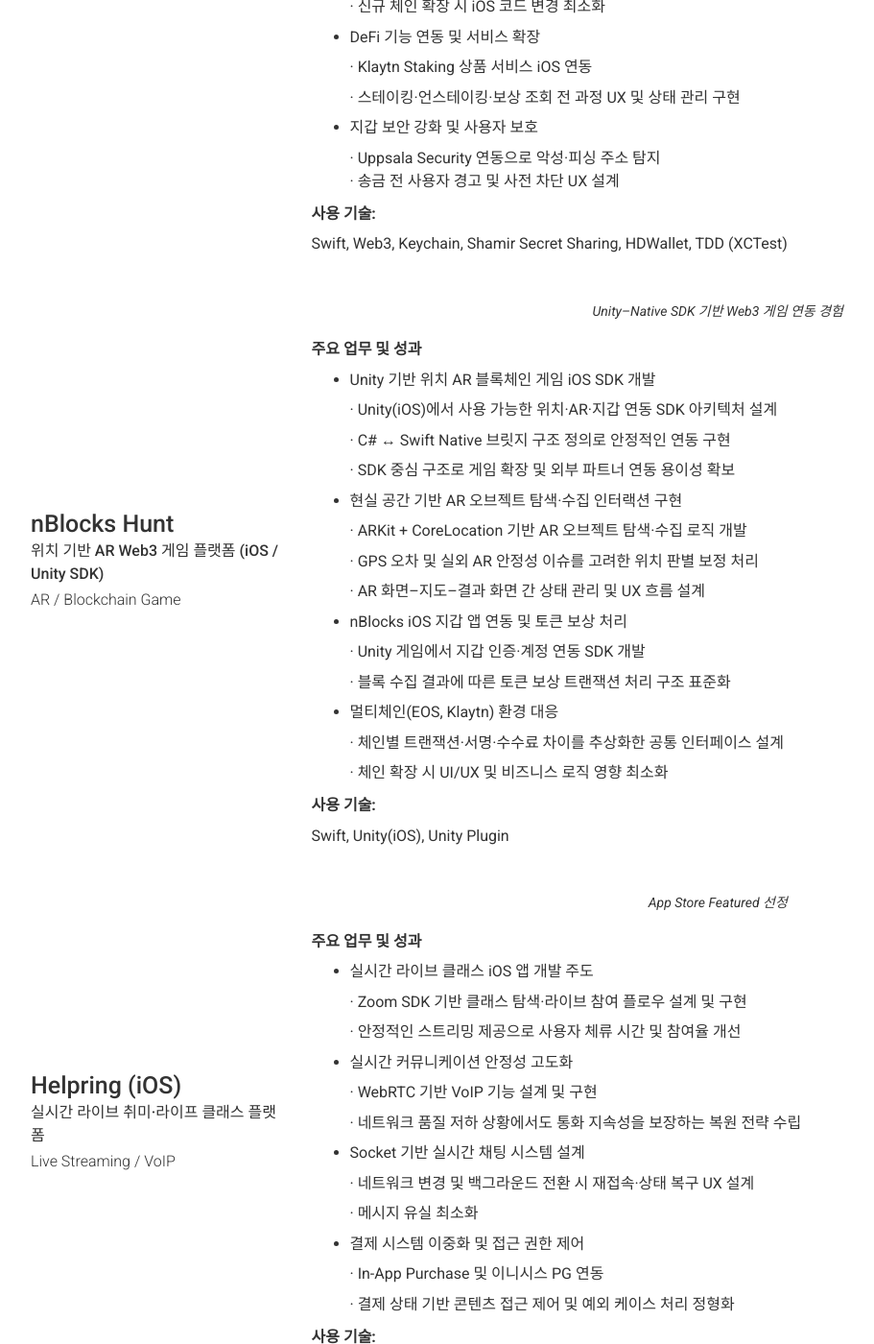
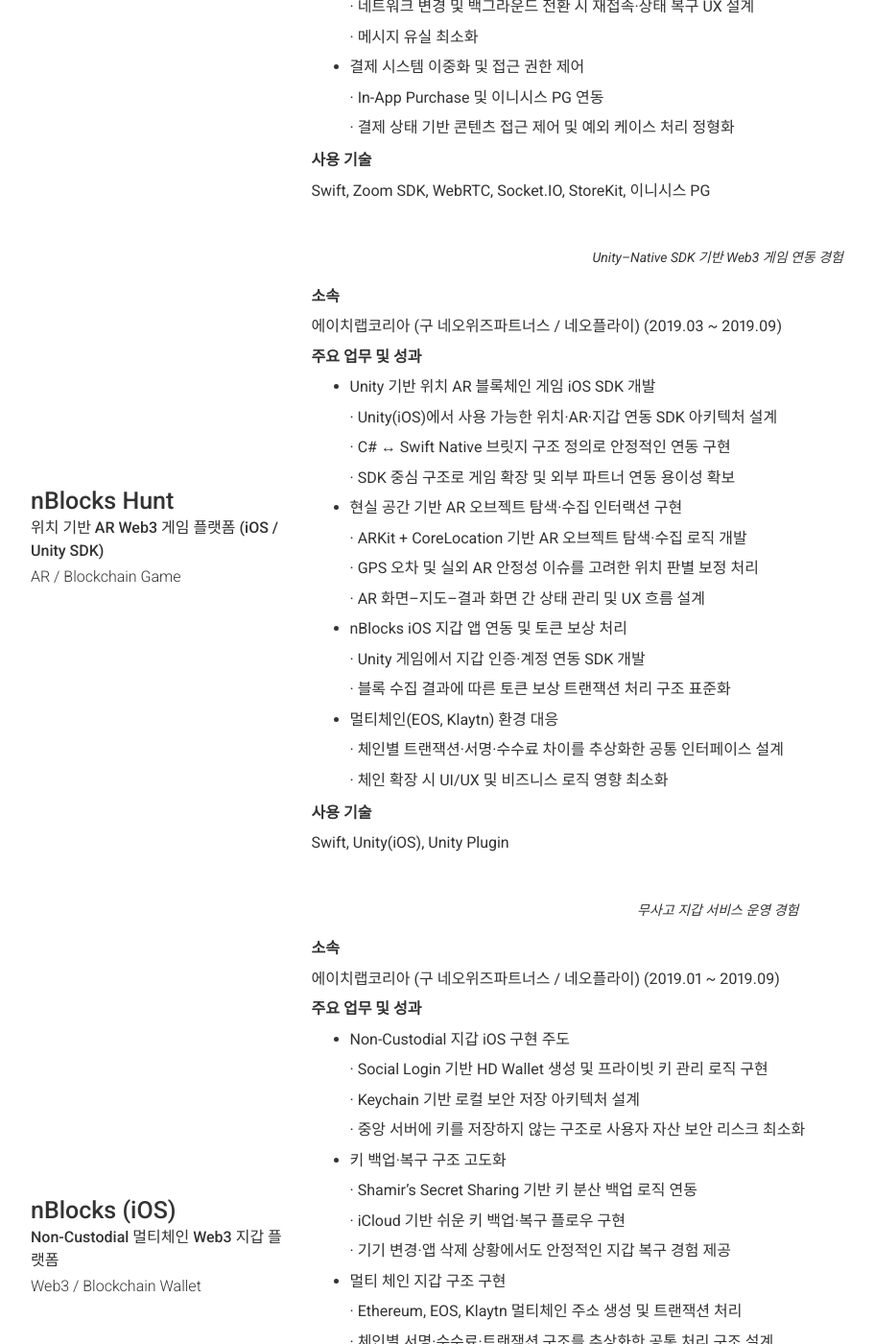
Before and after one commit to toypresent81/toypresent81.github.io, a Jekyll site: the page built from index.md, in a window 1280 px wide and 1400 px high, scrolled down 2539 px. Shown: the whole window at 96% size, without its empty margins (38-949 px from the left). Built offline with Jekyll 4.4.1, drawn with Linux system fonts in a browser that asks for light colours; nearby versions of some CDN libraries; some of the changed text lies outside the part shown.

Commit message:
Update _config.yml

```diff
--- a/_config.yml
+++ b/_config.yml
@@ -108,6 +108,10 @@ content:
         quote: >
           아시아 No.1 Kaia Staking 예치량 달성, 무사고 지갑 서비스 운영
         description: |
+          **소속**
+
+            에이치랩코리아 (구 네오위즈파트너스 / 네오플라이) (2021.01 ~ 2025.11)
+
           **주요 업무 및 성과**
 
           - Non-Custodial 지갑 iOS 구현 주도
@@ -140,9 +144,93 @@ content:
 
             · 무사고 가상자산 지갑 앱 운영을 통해 보안 신뢰도 확보
 
-          **사용 기술:**
+          **사용 기술**
 
             Swift, Web3, RxSwift, Swift Concurrency, Keychain, Shamir Secret Sharing, WalletConnect, HDWallet, ReactorKit, TDD (XCTest)
+
+      - title: Helpring (iOS)
+        sub_title: 실시간 라이브 취미·라이프 클래스 플랫폼
+        caption: Live Streaming / VoIP
+        quote: >
+          App Store Featured 선정
+        description: |
+          **소속**
+
+            에이치랩코리아 (구 네오위즈파트너스 / 네오플라이) (2020.05 ~ 2020.11)
+
+          **주요 업무 및 성과**
+
+          - 실시간 라이브 클래스 iOS 앱 개발 주도
+
+            · Zoom SDK 기반 클래스 탐색·라이브 참여 플로우 설계 및 구현
+
+            · 안정적인 스트리밍 제공으로 사용자 체류 시간 및 참여율 개선
+
+          - 실시간 커뮤니케이션 안정성 고도화
+
+            · WebRTC 기반 VoIP 기능 설계 및 구현
+
+            · 네트워크 품질 저하 상황에서도 통화 지속성을 보장하는 복원 전략 수립
+
+          - Socket 기반 실시간 채팅 시스템 설계
+
+            · 네트워크 변경 및 백그라운드 전환 시 재접속·상태 복구 UX 설계
+
+            · 메시지 유실 최소화
+
+          - 결제 시스템 이중화 및 접근 권한 제어
+
+            · In-App Purchase 및 이니시스 PG 연동
+
+            · 결제 상태 기반 콘텐츠 접근 제어 및 예외 케이스 처리 정형화
+
+          **사용 기술**
+
+            Swift, Zoom SDK, WebRTC, Socket.IO, StoreKit, 이니시스 PG
+
+      - title: nBlocks Hunt
+        sub_title: 위치 기반 AR Web3 게임 플랫폼 (iOS / Unity SDK)
+        caption: AR / Blockchain Game
+        quote: >
+          Unity–Native SDK 기반 Web3 게임 연동 경험
+        description: |
+          **소속**
+
+            에이치랩코리아 (구 네오위즈파트너스 / 네오플라이) (2019.03 ~ 2019.09)
+
+          **주요 업무 및 성과**
+
+          - Unity 기반 위치 AR 블록체인 게임 iOS SDK 개발
+
+            · Unity(iOS)에서 사용 가능한 위치·AR·지갑 연동 SDK 아키텍처 설계
+
+            · C# ↔ Swift Native 브릿지 구조 정의로 안정적인 연동 구현
+
+            · SDK 중심 구조로 게임 확장 및 외부 파트너 연동 용이성 확보
+
+          - 현실 공간 기반 AR 오브젝트 탐색·수집 인터랙션 구현
+
+            · ARKit + CoreLocation 기반 AR 오브젝트 탐색·수집 로직 개발
+
+            · GPS 오차 및 실외 AR 안정성 이슈를 고려한 위치 판별 보정 처리
+
+            · AR 화면–지도–결과 화면 간 상태 관리 및 UX 흐름 설계
+
+          - nBlocks iOS 지갑 앱 연동 및 토큰 보상 처리
+
+            · Unity 게임에서 지갑 인증·계정 연동 SDK 개발
+
+            · 블록 수집 결과에 따른 토큰 보상 트랜잭션 처리 구조 표준화
+
+          - 멀티체인(EOS, Klaytn) 환경 대응
+
+            · 체인별 트랜잭션·서명·수수료 차이를 추상화한 공통 인터페이스 설계
+
+            · 체인 확장 시 UI/UX 및 비즈니스 로직 영향 최소화
+
+          **사용 기술**
+
+            Swift, Unity(iOS), Unity Plugin
 
       - title: nBlocks (iOS)
         sub_title: Non-Custodial 멀티체인 Web3 지갑 플랫폼
@@ -150,6 +238,10 @@ content:
         quote: >
           무사고 지갑 서비스 운영 경험
         description: |
+          **소속**
+
+            에이치랩코리아 (구 네오위즈파트너스 / 네오플라이) (2019.01 ~ 2019.09)
+
           **주요 업무 및 성과**
 
           - Non-Custodial 지갑 iOS 구현 주도
@@ -187,86 +279,9 @@ content:
             · Uppsala Security 연동으로 악성·피싱 주소 탐지
             · 송금 전 사용자 경고 및 사전 차단 UX 설계
 
-          **사용 기술:**
+          **사용 기술**
 
             Swift, Web3, Keychain, Shamir Secret Sharing, HDWallet, TDD (XCTest)
-
-      - title: nBlocks Hunt
-        sub_title: 위치 기반 AR Web3 게임 플랫폼 (iOS / Unity SDK)
-        caption: AR / Blockchain Game
-        quote: >
-          Unity–Native SDK 기반 Web3 게임 연동 경험
-        description: |
-          **주요 업무 및 성과**
-
-          - Unity 기반 위치 AR 블록체인 게임 iOS SDK 개발
-
-            · Unity(iOS)에서 사용 가능한 위치·AR·지갑 연동 SDK 아키텍처 설계
-
-            · C# ↔ Swift Native 브릿지 구조 정의로 안정적인 연동 구현
-
-            · SDK 중심 구조로 게임 확장 및 외부 파트너 연동 용이성 확보
-
-          - 현실 공간 기반 AR 오브젝트 탐색·수집 인터랙션 구현
-
-            · ARKit + CoreLocation 기반 AR 오브젝트 탐색·수집 로직 개발
-
-            · GPS 오차 및 실외 AR 안정성 이슈를 고려한 위치 판별 보정 처리
-
-            · AR 화면–지도–결과 화면 간 상태 관리 및 UX 흐름 설계
-
-          - nBlocks iOS 지갑 앱 연동 및 토큰 보상 처리
-
-            · Unity 게임에서 지갑 인증·계정 연동 SDK 개발
-
-            · 블록 수집 결과에 따른 토큰 보상 트랜잭션 처리 구조 표준화
-
-          - 멀티체인(EOS, Klaytn) 환경 대응
-
-            · 체인별 트랜잭션·서명·수수료 차이를 추상화한 공통 인터페이스 설계
-
-            · 체인 확장 시 UI/UX 및 비즈니스 로직 영향 최소화
-
-          **사용 기술:**
-
-            Swift, Unity(iOS), Unity Plugin
-
-      - title: Helpring (iOS)
-        sub_title: 실시간 라이브 취미·라이프 클래스 플랫폼
-        caption: Live Streaming / VoIP
-        quote: >
-          App Store Featured 선정
-        description: |
-          **주요 업무 및 성과**
-
-          - 실시간 라이브 클래스 iOS 앱 개발 주도
-
-            · Zoom SDK 기반 클래스 탐색·라이브 참여 플로우 설계 및 구현
-
-            · 안정적인 스트리밍 제공으로 사용자 체류 시간 및 참여율 개선
-
-          - 실시간 커뮤니케이션 안정성 고도화
-
-            · WebRTC 기반 VoIP 기능 설계 및 구현
-
-            · 네트워크 품질 저하 상황에서도 통화 지속성을 보장하는 복원 전략 수립
-
-          - Socket 기반 실시간 채팅 시스템 설계
-
-            · 네트워크 변경 및 백그라운드 전환 시 재접속·상태 복구 UX 설계
-
-            · 메시지 유실 최소화
-
-          - 결제 시스템 이중화 및 접근 권한 제어
-
-            · In-App Purchase 및 이니시스 PG 연동
-
-            · 결제 상태 기반 콘텐츠 접근 제어 및 예외 케이스 처리 정형화
-
-          **사용 기술:**
-
-            Swift, Zoom SDK, WebRTC, Socket.IO, StoreKit, 이니시스 PG
-
 
       - title: 부동산GO
         sub_title: AR 기반 주변 부동산 정보 서비스
@@ -274,6 +289,10 @@ content:
         quote: >
           현장 정확도 향상에 기여한 AR 부동산 서비스
         description: |
+          **소속**
+
+            부동산114 (2017.10 ~ 2018.06)
+
           **주요 업무 및 성과**
 
           - AR 기반 부동산 정보 시각화 기능 구현
@@ -302,7 +321,7 @@ content:
 
             · 신규 기능 개발부터 QA·안정화까지 전 과정 주도
 
-          **사용 기술:**
+          **사용 기술**
 
             Unity, C#, iOS / Android Native, ARKit, Gyroscope, GPS, Custom WebView
 
@@ -312,6 +331,10 @@ content:
         quote: >
           RxSwift 기반 상태 관리 표준화
         description: |
+          **소속**
+
+            부동산114 (2015.09 ~ 2016.01)
+
           **주요 업무 및 성과**
 
           - RxSwift 기반 아키텍처 도입 및 상태 관리 표준화
@@ -350,7 +373,7 @@ content:
 
             · QA 비용 절감 및 운영 장애 발생률 감소
 
-          **사용 기술:**
+          **사용 기술**
 
             Swift, RxSwift, MVVM, Google Maps SDK, TDD (XCTest)
 
@@ -360,6 +383,10 @@ content:
         quote: >
           중개 업무 모바일 전환
         description: |
+          **소속**
+
+            부동산114 (2015.05 ~ 2015.08)
+
           **주요 업무 및 성과**
 
           - JavaScript 통신 기반 하이브리드 페이지 이동 모듈 개발
@@ -380,9 +407,37 @@ content:
 
             · 팩스 전송 프로세스에 최적화된 서명 수집 구조 설계
 
-          **사용 기술:**
+          **사용 기술**
 
             Swift, MVVM, JavaScript–Native Bridge
+
+      - title: 부동산114 (iOS)
+        sub_title: Big Data 기반 부동산 정보 검색 플랫폼
+        caption: Hybrid App / Push
+        quote: >
+          Native–Web 하이브리드 구조 구축
+        description: |
+          **소속**
+
+            부동산114 (2015.01 ~ 2015.04)
+
+          **주요 업무 및 성과**
+
+          - Native–Web 하이브리드 구조 구축
+
+            · WKWebView 기반 JavaScript ↔ Native 통신 모듈 설계
+
+            · 분양·리서치 콘텐츠를 Native UX 흐름에 자연스럽게 통합
+
+          - FCM 기반 실시간 매물 알림 서비스 적용
+
+            · 관심 조건 기반 맞춤 알림 로직 구현
+
+            · 푸시 → 딥링크 → 매물 상세 전환 흐름 설계
+
+          **사용 기술**
+
+            Swift, MVVM, JavaScript–Native Bridge, Firebase Cloud Messaging
 
       - title: 방콜 (iOS)
         sub_title: 위치 기반 임대 매물 검색 서비스
@@ -390,6 +445,10 @@ content:
         quote: >
           부동산 앱 사용성·만족도 조사 1위
         description: |
+          **소속**
+
+            부동산114 (2014.07 ~ 2014.12)
+
           **주요 업무 및 성과**
 
           - 위치 기반 임대 매물 iOS 서비스 설계 및 구현
@@ -410,7 +469,7 @@ content:
 
             · 딥링크 연동으로 알림 → 매물 확인 UX 최적화
 
-          **사용 기술:**
+          **사용 기술**
 
             Objective-C, Swift, Google Maps SDK, Marker Cluster, DeepLink
 
@@ -420,6 +479,10 @@ content:
         quote: >
           App Store 무료 앱 1위 달성 (국내)
         description: |
+          **소속**
+
+            (주)판도라TV (2013.06 ~ 2014.06)
+
           **주요 업무 및 성과**
 
           - VLC 엔진 기반 무인코딩 동영상 플레이어 iOS 구현 주도
@@ -448,7 +511,7 @@ content:
 
             · 글로벌 미디어 플레이어로서 KMPlayer iOS 브랜드 인지도 강화
 
-          **사용 기술:**
+          **사용 기술**
 
             Objective-C, VLC, FFmpeg, AVPlayer, Dropbox SDK, Google Drive SDK
 
@@ -458,6 +521,10 @@ content:
         quote: >
           1분 이내 영상 제작 UX 최적화
         description: |
+          **소속**
+
+            (주)판도라TV (2014.01 ~ 2014.03)
+
           **주요 업무 및 성과**
 
           - 숏폼 영상 제작 iOS 앱 개발 총괄
@@ -486,7 +553,7 @@ content:
 
             · 초보 사용자도 쉽게 영상 제작 가능한 UX 제공
 
-          **사용 기술:**
+          **사용 기술**
 
             Objective-C, AVFoundation
 
@@ -496,6 +563,10 @@ content:
         quote: >
           안정적인 로컬 파일 관리 구조 구축
         description: |
+          **소속**
+
+            (주)판도라TV (2013.03 ~ 2013.10)
+
           **주요 업무 및 성과**
 
           - 팟캐스트 미디어 파일 다운로드·관리 모듈 개발
@@ -510,7 +581,7 @@ content:
 
             · 다운로드 안정성 향상 및 앱 실행 속도 개선
 
-          **사용 기술:**
+          **사용 기술**
 
             Objective-C, Core Data, FileManager, FFmpeg
 
@@ -520,6 +591,10 @@ content:
         quote: >
           FFmpeg 기반 대용량 영상 처리 안정성 확보
         description: |
+          **소속**
+
+            (주)판도라TV (2012.07 ~ 2013.02)
+
           **주요 업무 및 성과**
 
           - FFmpeg 기반 동영상 플레이어 iOS 구현 주도
@@ -546,7 +621,7 @@ content:
 
             · 사용자 경험 향상 및 안정적인 영상 소비 환경 제공
 
-          **사용 기술:**
+          **사용 기술**
 
             Objective-C, FFmpeg, AVFoundation, In-App Purchase
 
```
